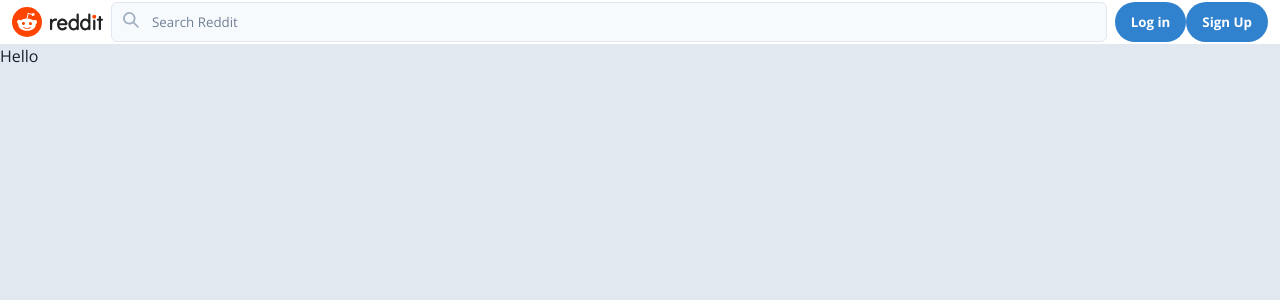
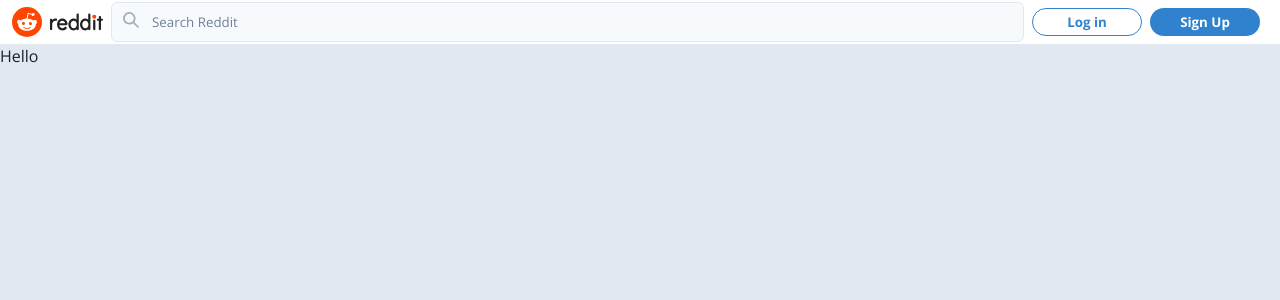
Before and after one commit to vitorAzevedo09/reddit-clone-nextjs, a Next.js app: page / in a window 1280 px wide. Shown: the top 300 px of the page. Built offline with nearby package versions, Linux system fonts and the light colour scheme.

Commit message:
Modal auth with initial Recoil configuration

```diff
--- a/src/components/Navbar/RightContent/AuthButtons.tsx
+++ b/src/components/Navbar/RightContent/AuthButtons.tsx
@@ -5,8 +5,19 @@ import { Button } from '@chakra-ui/react'
 function AuthButtons() {
     return (
         <>
-            <Button>Log in</Button>
-            <Button>Sign Up</Button>
+            <Button
+                variant="outline"
+                height="28px"
+                display={{ base: "none", sm: "flex" }}
+                width={{ base: "70px", md: "110px" }}
+                mr={2}
+            >Log in</Button>
+            <Button
+                height="28px"
+                display={{ base: "none", sm: "flex" }}
+                width={{ base: "70px", md: "110px" }}
+                mr={2}
+            >Sign Up</Button>
         </>
     )
 }
--- a/src/pages/_app.tsx
+++ b/src/pages/_app.tsx
@@ -1,14 +1,17 @@
 import { ChakraProvider } from '@chakra-ui/react'
 import type { AppProps } from 'next/app'
+import { RecoilRoot } from 'recoil';
 import { theme } from "../chakra/theme"
 import Layout from '../components/Layout/Layout';
 
 export default function App({ Component, pageProps }: AppProps) {
     return (
-    <ChakraProvider  theme={theme} >
+        <RecoilRoot>
+            <ChakraProvider theme={theme} >
                 <Layout>
                     <Component {...pageProps} />
                 </Layout>
             </ChakraProvider>
+        </RecoilRoot>
     );
 }
```
Also changed, not shown: src/components/Modal/Auth.tsx (added, +40 -0 lines), src/atoms/authModalAtom.ts (added). Lines whose indentation alone changed are shown as unchanged.
